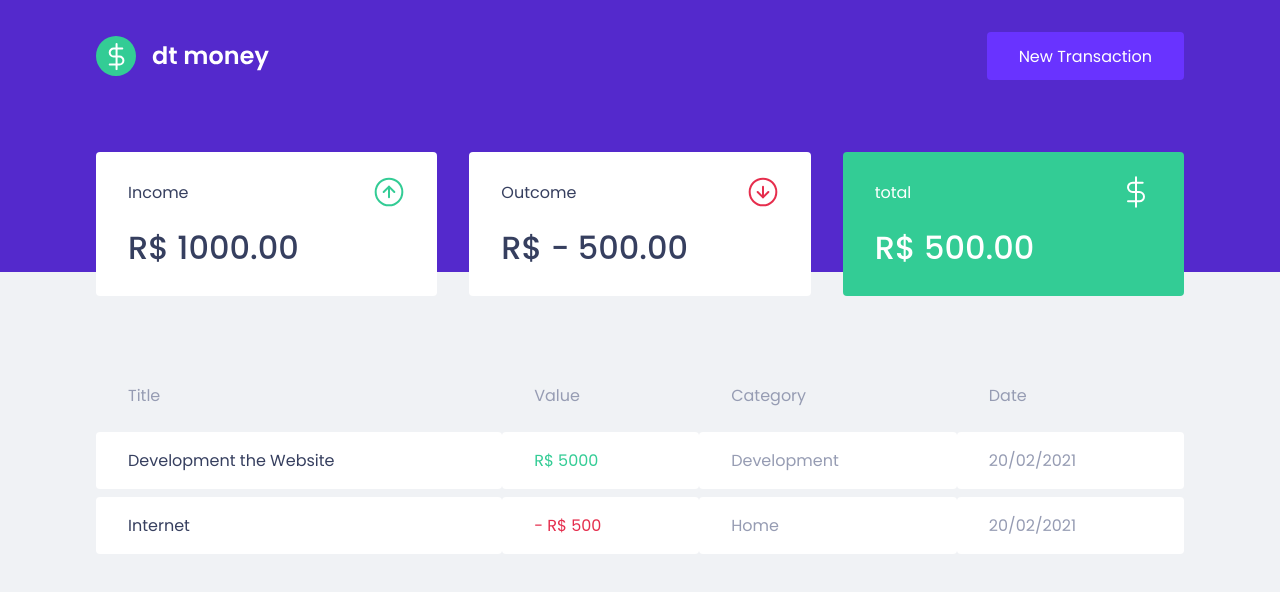
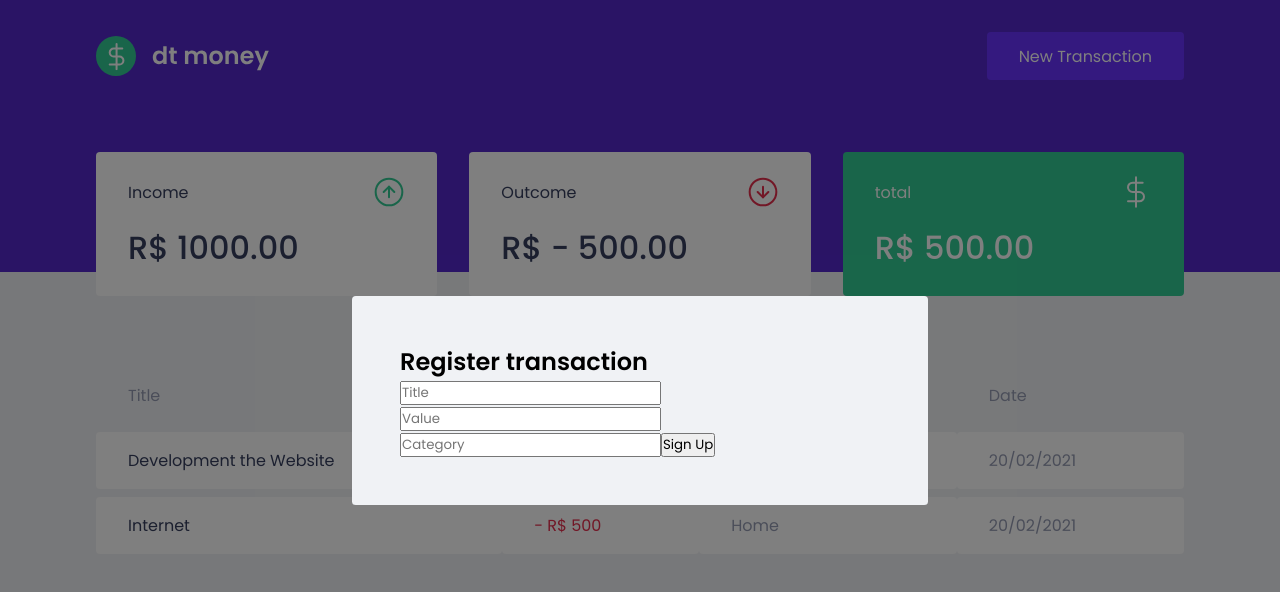
Before and after one commit to KevinMCruzP/ignite_dtmoney_financeControl, a React (Create React App) app: page / in a window 1280 px wide. Both pictures are taken after a click on the button "New Transaction". Shown: the top 592 px of the page. Built offline with nearby package versions, Linux system fonts and the light colour scheme; no server answers; what miragejs would draw is missing.

Commit message:
Modal Config

```diff
--- a/package.json
+++ b/package.json
@@ -7,6 +7,7 @@
     "miragejs": "^0.1.41",
     "react": "^17.0.1",
     "react-dom": "^17.0.1",
+    "react-modal": "^3.12.1",
     "react-scripts": "4.0.3",
     "styled-components": "^5.2.1",
     "web-vitals": "^1.0.1"
@@ -19,6 +20,7 @@
     "@types/node": "^12.0.0",
     "@types/react": "^17.0.0",
     "@types/react-dom": "^17.0.0",
+    "@types/react-modal": "^3.12.0",
     "@types/styled-components": "^5.1.9",
     "typescript": "^4.1.2"
   },
--- a/src/App.tsx
+++ b/src/App.tsx
@@ -1,13 +1,32 @@
-import React from 'react';
+import { useState } from 'react';
+import Modal from 'react-modal';
 import { Dashboard } from './components/Dashboard';
 import { Header } from './components/Header'
+import { NewTransactionModal } from './components/NewTransactionModal';
+
 import { GlobalStyle } from './styles/global';
 
+Modal.setAppElement('#root');
+
 export function App() {
+  const [isNewTransactionModalOpen, setIsNewTransactionModalOpen] = useState(false);
+
+  function handleOpenNewTransactionModal() {
+    setIsNewTransactionModalOpen(true);
+  }
+
+  function handleCloseNewTransactionModal() {
+    setIsNewTransactionModalOpen(false);
+  }
+
   return (
     <>
-      <Header />
+      <Header onOpenNewTransactionModal={handleOpenNewTransactionModal} />
       <Dashboard />
+      <NewTransactionModal
+        isOpen={isNewTransactionModalOpen}
+        onRequestClose={handleCloseNewTransactionModal}
+      />
       <GlobalStyle />
     </>
   );
--- a/src/components/Header/index.tsx
+++ b/src/components/Header/index.tsx
@@ -1,15 +1,22 @@
 import logoImg from '../../assets/logo.svg'
+
 import { Container, Content } from './styles'
 
-export function Header() {
+interface HeaderProps {
+    onOpenNewTransactionModal: () => void;
+
+}
+
+export function Header({ onOpenNewTransactionModal}:HeaderProps) {
     return (
-
         <Container>
             <Content>
                 <img src={logoImg} alt="money" />
-                <button type="button">
+                <button type="button" onClick={onOpenNewTransactionModal}>
                     New Transaction
                 </button>
+
+
             </Content>
         </Container>
     )
--- /dev/null
+++ b/src/components/NewTransactionModal/index.tsx
@@ -0,0 +1,43 @@
+import Modal from "react-modal";
+import { Container } from "./styles";
+
+interface NewTransactionModalProps {
+    isOpen: boolean;
+    onRequestClose: () => void;
+}
+
+export function NewTransactionModal({ isOpen, onRequestClose }: NewTransactionModalProps) {
+    return (
+        <Modal
+            isOpen={isOpen} //Indica se o modal está aberto ou fechado
+            //Propiedade para fechar o modal
+            onRequestClose={onRequestClose}
+            //Estilizar o modal do 0
+            overlayClassName="react-modal-overlay"
+            className="react-modal-content"
+        >
+            <Container>
+                <h2>Register transaction</h2>
+
+                <input
+                    placeholder="Title" />
+
+                <input
+                    type="number"
+                    placeholder="Value"
+                />
+
+                <input
+                    placeholder="Category"
+                />
+
+                <button type="submit">
+                    Sign Up
+                </button>
+
+            </Container>
+
+        </Modal>
+    )
+
+}
--- /dev/null
+++ b/src/components/NewTransactionModal/styles.ts
@@ -0,0 +1,5 @@
+import styled from "styled-components";
+
+export const Container = styled.form`
+
+`;
--- a/src/styles/global.ts
+++ b/src/styles/global.ts
@@ -53,5 +53,30 @@
     cursor: not-allowed;
 }
 
+.react-modal-overlay {
+    background: rgba(0,0,0,0.5);
+
+    position: fixed;
+    top:0;
+    right:0;
+    bottom:0;
+    left:0;
+
+    display:flex;
+    align-items: center;
+    justify-content: center;
+}
+
+.react-modal-content {
+    width: 100%;
+    max-width: 576px;
+
+    background: var(--background);
+    padding: 3rem;
+    position: relative;
+    border-radius: 0.24rem;
+
+}
+
 
 `;
```
Also changed, not shown: 1 other file (tests, documents, lock files or other folders).
